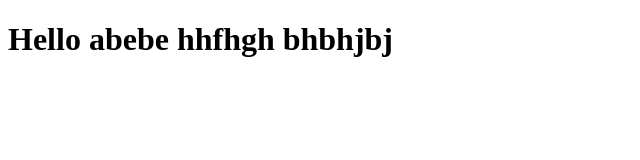
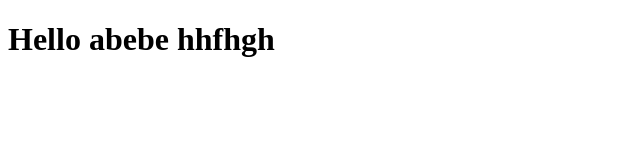
Before and after one commit to khalid2026-eng/Abebe, a plain HTML site: page index.html in a window 1280 px wide. Shown: the whole page, without its empty margins (0-640 px from the left). Drawn offline with Linux system fonts and the light colour scheme.

Commit message:
update
jjh

```diff
--- a/index.html
+++ b/index.html
@@ -6,6 +6,6 @@
     <title>Document</title>
 </head>
 <body>
-    <h1>Hello abebe hhfhgh bhbhjbj</h1>
+    <h1>Hello abebe hhfhgh </h1>
 </body>
 </html>
```
